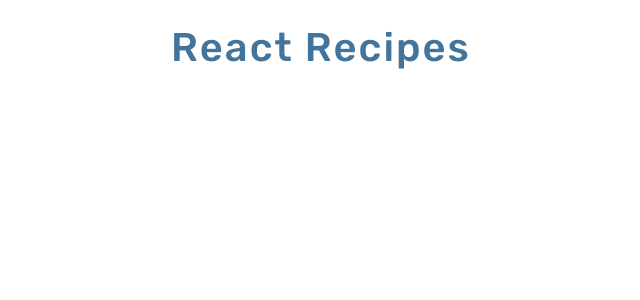
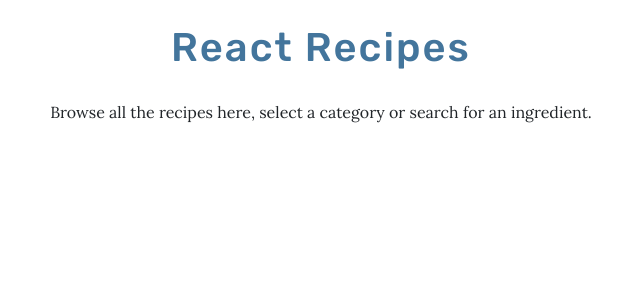
Before and after one commit to KiraSl/react-recipes, a React (Create React App) app: page / in a window 1280 px wide. Shown: the top 300 px of the page, without its empty margins (319-959 px from the left). Built offline with nearby package versions, Linux system fonts and the light colour scheme.

Commit message:
Add description below the title (#13)

```diff
--- a/src/App.js
+++ b/src/App.js
@@ -2,11 +2,14 @@
 
 function App() {
   return (
-    <nav className="d-flex justify-content-center">
-      <a href="#" className="h1 my-4 text-primary">
-        React Recipes
-      </a>
-    </nav>
+    <>
+      <nav className="d-flex justify-content-center">
+        <a href="#" className="h1 my-4 text-primary">
+          React Recipes
+        </a>
+      </nav>
+      <p className="text-center mb-4">Browse all the recipes here, select a category or search for an ingredient.</p>
+    </>
   )
 }
 
```
